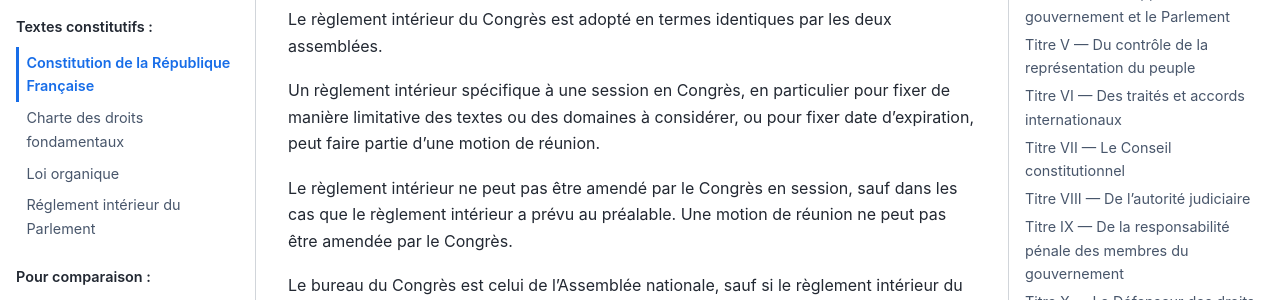
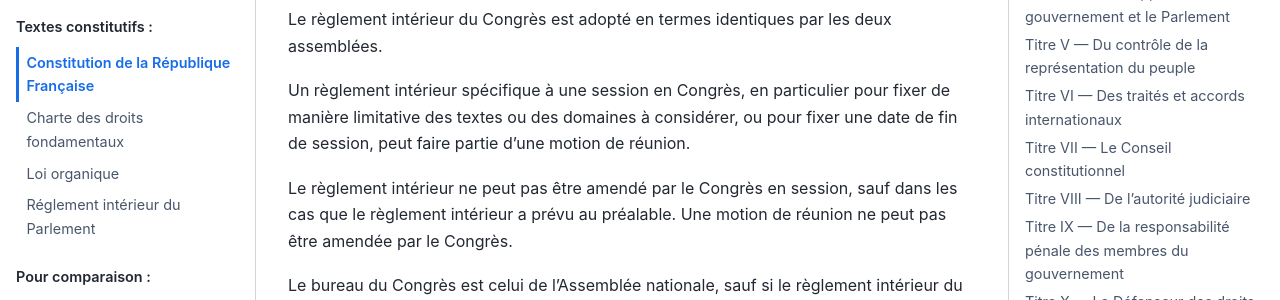
Before and after one commit to Gouvernathor/senna, a Sphinx documentation site: the page built from source/constitution.rst, in a window 1280 px wide and 900 px high, scrolled down 3494 px. Shown: the part 180-480 px from the top of the window. Built offline with Sphinx 7.4.7 and the Sphinx Book theme 1.1.4, drawn with Linux system fonts in a browser that asks for light colours.

Commit message:
reformulation

```diff
--- a/source/constitution.rst
+++ b/source/constitution.rst
@@ -108,7 +108,7 @@
 
 Le règlement intérieur du Congrès est adopté en termes identiques par les deux assemblées.
 
-Un règlement intérieur spécifique à une session en Congrès, en particulier pour fixer de manière limitative des textes ou des domaines à considérer, ou pour fixer date d'expiration, peut faire partie d'une motion de réunion.
+Un règlement intérieur spécifique à une session en Congrès, en particulier pour fixer de manière limitative des textes ou des domaines à considérer, ou pour fixer une date de fin de session, peut faire partie d'une motion de réunion.
 
 Le règlement intérieur ne peut pas être amendé par le Congrès en session, sauf dans les cas que le règlement intérieur a prévu au préalable. Une motion de réunion ne peut pas être amendée par le Congrès.
 
```
